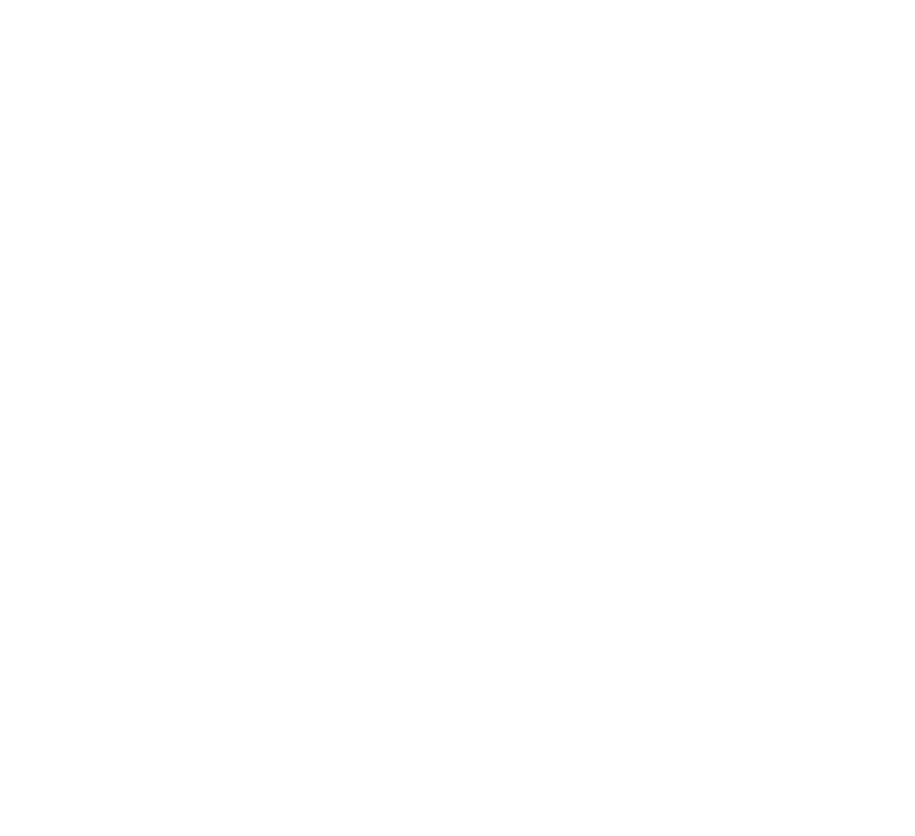
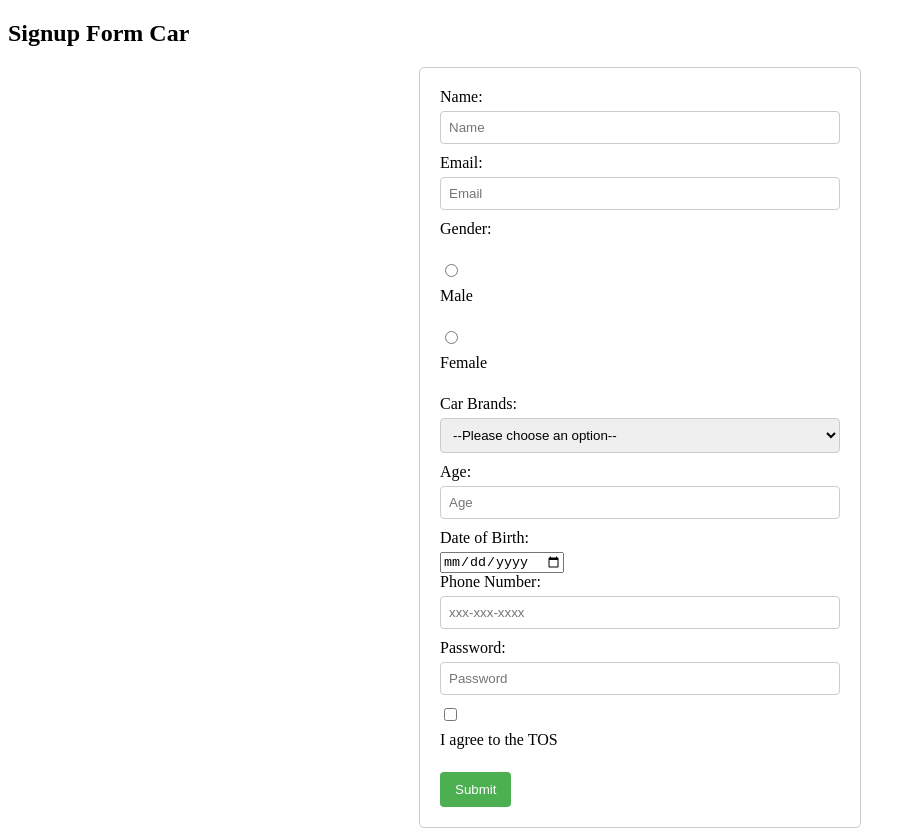
Before and after one commit to acciojob/signup-form-car-prmd04, a website: page main.html in a window 1280 px wide. Shown: the whole page, without its empty margins (0-915 px from the left). Before the commit the page ends 800 px from the top, so only its background shows below. Drawn offline with Linux system fonts and the light colour scheme.

Commit message:
created a submission

```diff
--- a/main.html
+++ b/main.html
@@ -8,6 +8,46 @@
 
 <body>
 	<!-- the entire body must be written by student -->
+	<h2>Signup Form Car</h2>
+	<form method="post">
+        <label for="name">Name:</label>
+        <input type="text" id="name" name="name" placeholder="Name" required><br>
+
+        <label for="email">Email:</label>
+        <input type="email" id="email" name="email" placeholder="Email" required><br>
+
+        <label>Gender:</label><br>
+        <input type="radio" id="gender_m" name="gender" value="male" required>
+        <label for="gender_m">Male</label><br>
+        <input type="radio" id="gender_f" name="gender" value="female" required>
+        <label for="gender_f">Female</label><br>
+
+        <label for="cars">Car Brands:</label>
+        <select id="cars" name="cars" required>
+            <option value="" disabled selected>--Please choose an option--</option>
+            <option value="Toyota">Toyota</option>
+            <option value="Honda">Honda</option>
+            <option value="Ford">Ford</option>
+            <option value="Chevrolet">Chevrolet</option>
+        </select><br>
+
+        <label for="age">Age:</label>
+        <input type="number" id="age" name="age" placeholder="Age" required><br>
+
+        <label for="dob">Date of Birth:</label>
+        <input type="date" id="dob" name="dob" required><br>
+
+        <label for="tel">Phone Number:</label>
+        <input type="tel" id="tel" name="tel" placeholder="xxx-xxx-xxxx"><br>
+
+        <label for="password">Password:</label>
+        <input type="password" id="password" name="password" placeholder="Password" required><br>
+
+        <input type="checkbox" id="tos" name="tos" required>
+        <label for="tos">I agree to the TOS</label><br>
+
+        <input type="submit" value="Submit">
+    </form>
     <script type="text/javascript" src="./script.js">
 </script>
 
--- a/styles.css
+++ b/styles.css
@@ -1,2 +1,35 @@
 
 /* Your CSS Code here. */
+form {
+            max-width: 400px;
+            margin: 0 auto;
+            padding: 20px;
+            border: 1px solid #ccc;
+            border-radius: 5px;
+        }
+        label {
+            display: block;
+            margin-bottom: 5px;
+        }
+        input[type="text"], input[type="email"], input[type="number"], input[type="tel"], input[type="password"], select {
+            width: 100%;
+            padding: 8px;
+            margin-bottom: 10px;
+            box-sizing: border-box;
+            border: 1px solid #ccc;
+            border-radius: 4px;
+        }
+        input[type="checkbox"], input[type="radio"] {
+            margin-bottom: 10px;
+        }
+        input[type="submit"] {
+            background-color: #4CAF50;
+            color: white;
+            padding: 10px 15px;
+            border: none;
+            border-radius: 4px;
+            cursor: pointer;
+        }
+        input[type="submit"]:hover {
+            background-color: #45a049;
+        }
```
